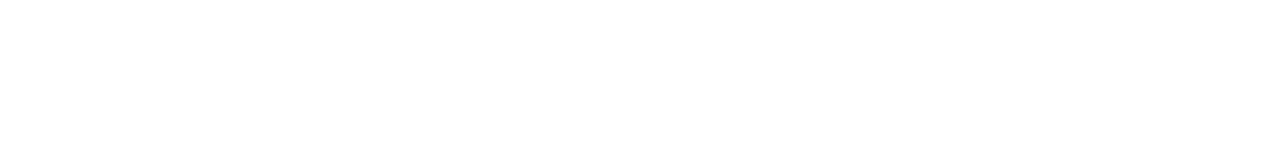
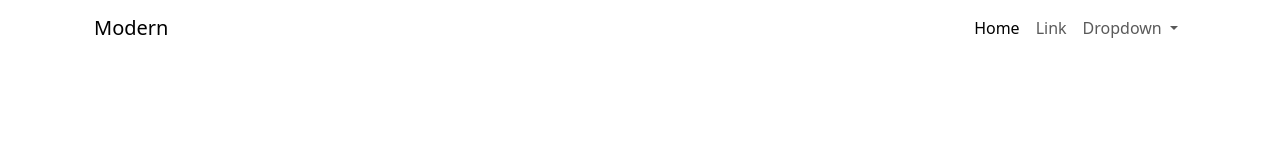
Before and after one commit to thorn686/learning-3, a plain HTML site: page index.html in a window 1280 px wide. Drawn offline with Linux system fonts and the light colour scheme.

Commit message:
add header

```diff
--- a/index.html
+++ b/index.html
@@ -9,7 +9,41 @@
 </head>
 
 <body>
-
+    <header>
+        <div class="container">
+            <nav class="navbar navbar-expand-lg navbar-light">
+                <div class="container-fluid">
+                    <a class="navbar-brand" href="#">Modern</a>
+                    <button class="navbar-toggler" type="button" data-bs-toggle="collapse" data-bs-target="#navbarSupportedContent" aria-controls="navbarSupportedContent" aria-expanded="false" aria-label="Toggle navigation">
+                  <span class="navbar-toggler-icon"></span>
+                </button>
+                    <div class="collapse navbar-collapse" id="navbarSupportedContent">
+                        <ul class="navbar-nav ms-auto mb-2 mb-lg-0">
+                            <li class="nav-item">
+                                <a class="nav-link active" aria-current="page" href="#">Home</a>
+                            </li>
+                            <li class="nav-item">
+                                <a class="nav-link" href="#">Link</a>
+                            </li>
+                            <li class="nav-item dropdown">
+                                <a class="nav-link dropdown-toggle" href="#" id="navbarDropdown" role="button" data-bs-toggle="dropdown" aria-expanded="false">
+                                 Dropdown
+                                </a>
+                                <ul class="dropdown-menu" aria-labelledby="navbarDropdown">
+                                    <li><a class="dropdown-item" href="#">Action</a></li>
+                                    <li><a class="dropdown-item" href="#">Another action</a></li>
+                                    <li>
+                                        <hr class="dropdown-divider">
+                                    </li>
+                                    <li><a class="dropdown-item" href="#">Something else here</a></li>
+                                </ul>
+                            </li>
+                        </ul>
+                    </div>
+                </div>
+            </nav>
+        </div>
+    </header>
 
 
     <script src="/js/bootstrap.min.js"></script>
```
